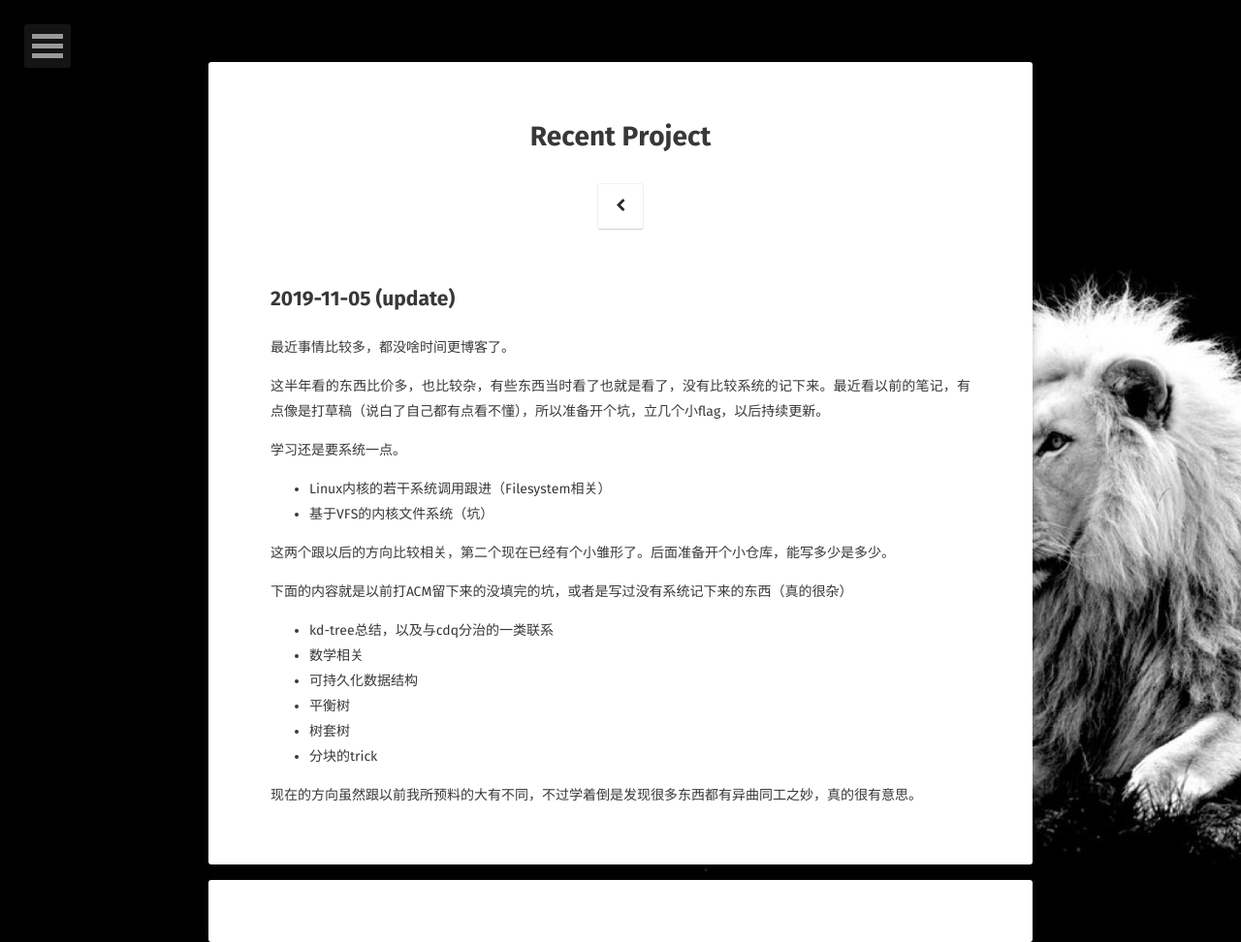
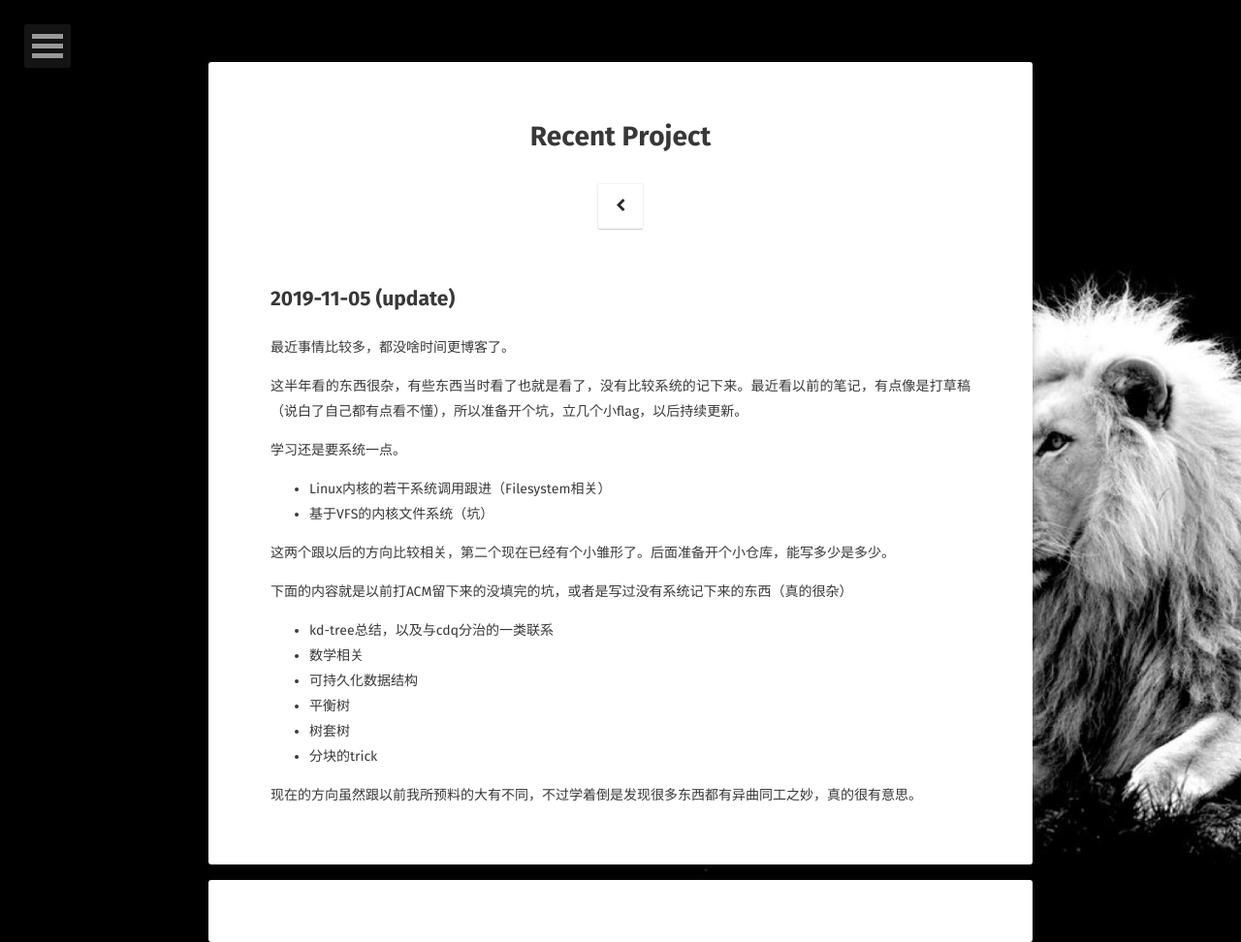
Before and after one commit to BlackWaters/BlackWaters.github.io, a Jekyll site: the page built from project/index.md, in a window 1280 px wide. Shown: the whole page at 97% size. Built offline with Jekyll 4.4.1, drawn with Linux system fonts in a browser that asks for light colours; some web fonts are replaced; comment, search, counter and statistics services are not loaded.

Commit message:
update project/index

```diff
--- a/project/index.md
+++ b/project/index.md
@@ -9,7 +9,7 @@ comments: true
 
 最近事情比较多，都没啥时间更博客了。
 
-这半年看的东西比价多，也比较杂，有些东西当时看了也就是看了，没有比较系统的记下来。最近看以前的笔记，有点像是打草稿（说白了自己都有点看不懂），所以准备开个坑，立几个小flag，以后持续更新。
+这半年看的东西很杂，有些东西当时看了也就是看了，没有比较系统的记下来。最近看以前的笔记，有点像是打草稿（说白了自己都有点看不懂），所以准备开个坑，立几个小flag，以后持续更新。
 
 学习还是要系统一点。
 
```
